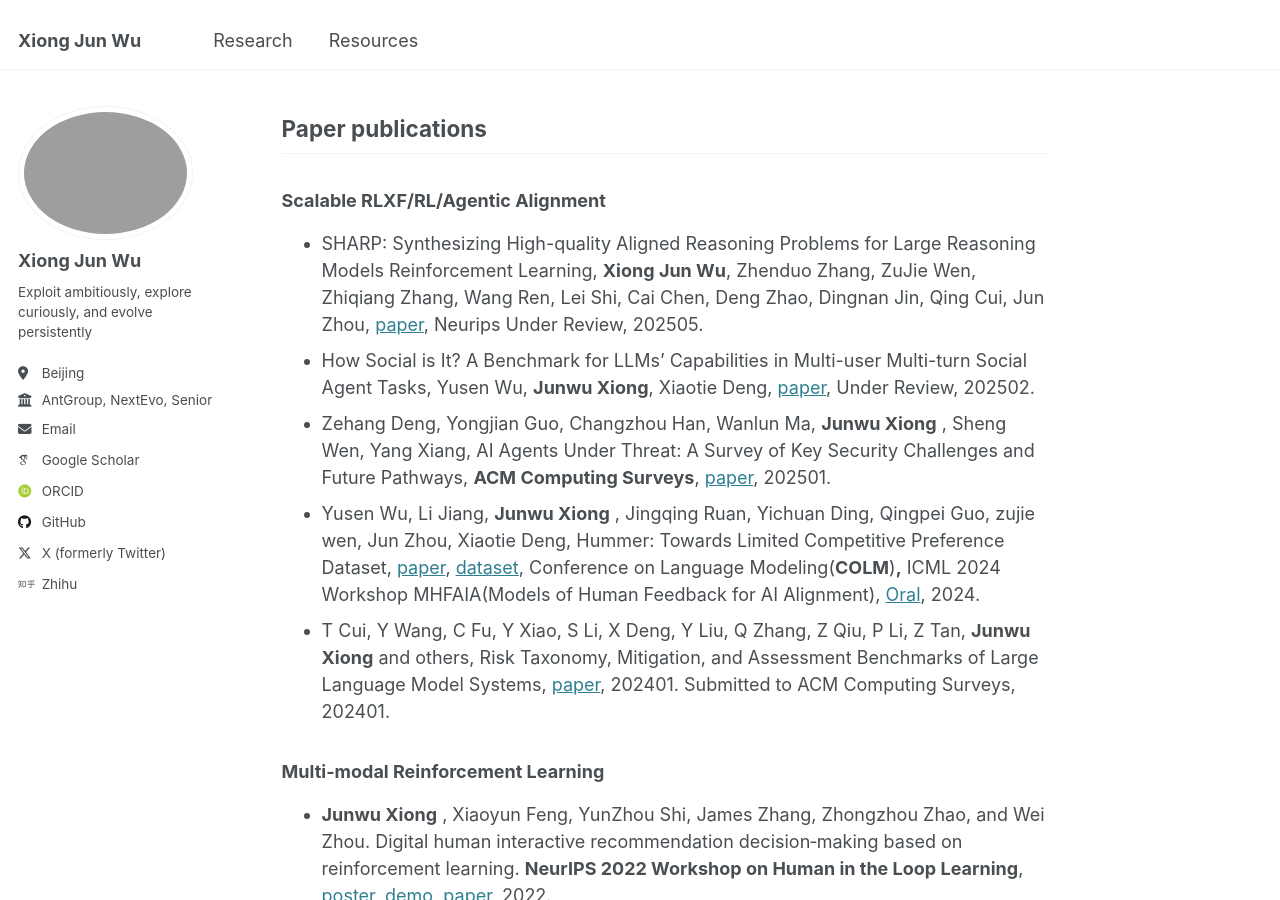
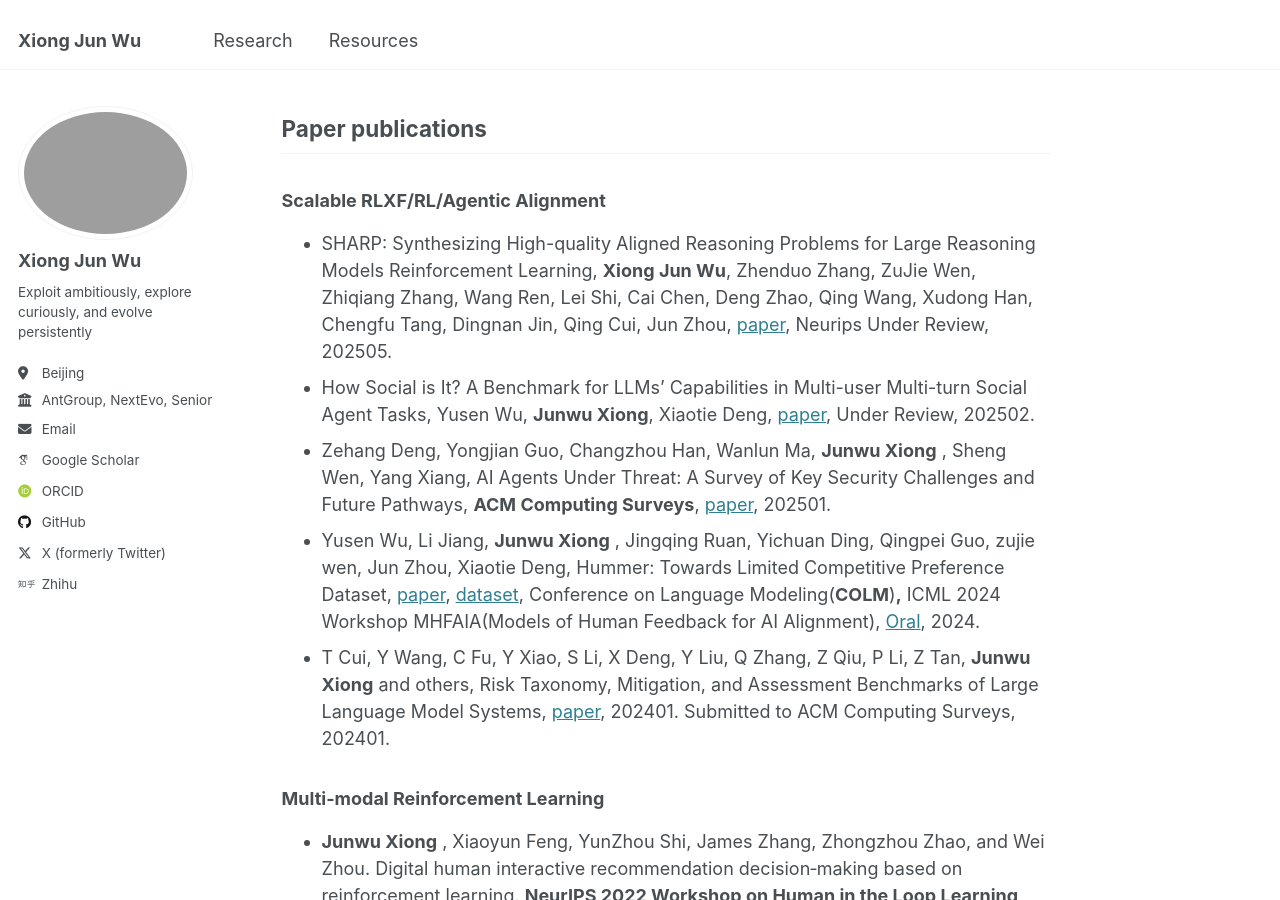
Before and after one commit to junwuxgi/junwuxgi.github.io, a Jekyll site: the page built from _pages/about.md, in a window 1280 px wide and 900 px high, scrolled down 2013 px. Built offline with Jekyll 4.4.1, drawn with Linux system fonts in a browser that asks for light colours; some web fonts are replaced.

Commit message:
update config

```diff
--- a/_pages/about.md
+++ b/_pages/about.md
@@ -34,6 +34,7 @@ redirect_from:
 - **China Computer Federation (CCF) Computational Economics Professional Group**, [First batch of executive members](https://mp.weixin.qq.com/s/Zyu9i61ahvXHGPLePsP3xw), representative of enterprise members, 2022
 
 ### **Awards and Honors**
+
 - Bailing MoE Training with Domestic XPU, Ant Group Technology Annual Award (T-Star application), 2025
 - The CEO Annual Team Special Contribution Award, Ant Group (Only two teams), 2021
 - The Company ‘SuperMa’ Award, Ant Group (Eight teams in total), 2020
@@ -48,7 +49,8 @@ redirect_from:
 ## Paper publications
 
 ### **Scalable RLXF/RL/Agentic Alignment**
-* SHARP: Synthesizing High-quality Aligned Reasoning Problems for Large Reasoning Models Reinforcement Learning, **Xiong Jun Wu**, Zhenduo Zhang, ZuJie Wen, Zhiqiang Zhang, Wang Ren, Lei Shi, Cai Chen, Deng Zhao, Dingnan Jin, Qing Cui, Jun Zhou, [paper](files/paper-SHARP-Neurips-2025-underreview.pdf), Neurips Under Review, 202505.
+
+* SHARP: Synthesizing High-quality Aligned Reasoning Problems for Large Reasoning Models Reinforcement Learning, **Xiong Jun Wu**, Zhenduo Zhang, ZuJie Wen, Zhiqiang Zhang, Wang Ren, Lei Shi, Cai Chen, Deng Zhao, Qing Wang, Xudong Han, Chengfu Tang, Dingnan Jin, Qing Cui, Jun Zhou, [paper](files/paper-SHARP-Neurips-2025-underreview.pdf), Neurips Under Review, 202505.
 * How Social is It? A Benchmark for LLMs' Capabilities in Multi-user Multi-turn Social Agent Tasks, Yusen Wu, **Junwu Xiong**, Xiaotie Deng, [paper](https://openreview.net/pdf?id=RuwAMoFxzG), Under Review, 202502.
 * Zehang Deng, Yongjian Guo, Changzhou Han, Wanlun Ma,  **Junwu Xiong** , Sheng Wen, Yang Xiang, AI Agents Under Threat: A Survey of Key Security Challenges and Future Pathways, **ACM Computing Surveys**, [paper](https://dl.acm.org/doi/10.1145/3716628), 202501.
 * Yusen Wu, Li Jiang,  **Junwu Xiong** , Jingqing Ruan, Yichuan Ding, Qingpei Guo, zujie wen, Jun Zhou, Xiaotie Deng, Hummer: Towards Limited Competitive Preference Dataset, [paper](https://openreview.net/pdf?id=aKwQPRjdGa), [dataset](https://huggingface.co/datasets/sarinw-2024/Hummer), Conference on Language Modeling(**COLM**)**,** ICML 2024 Workshop MHFAIA(Models of Human Feedback for AI Alignment), [Oral](https://sites.google.com/view/mhf-icml2024/accepted-papers), 2024.
```
